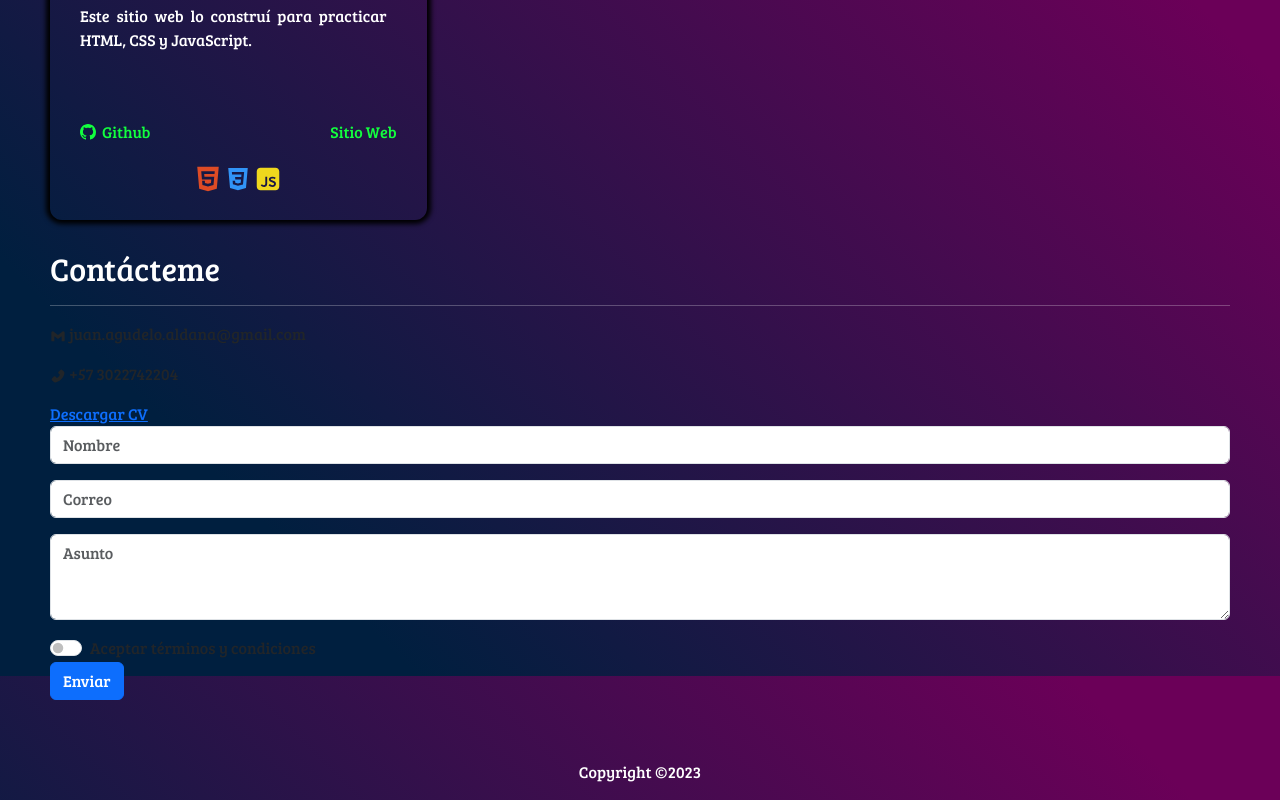
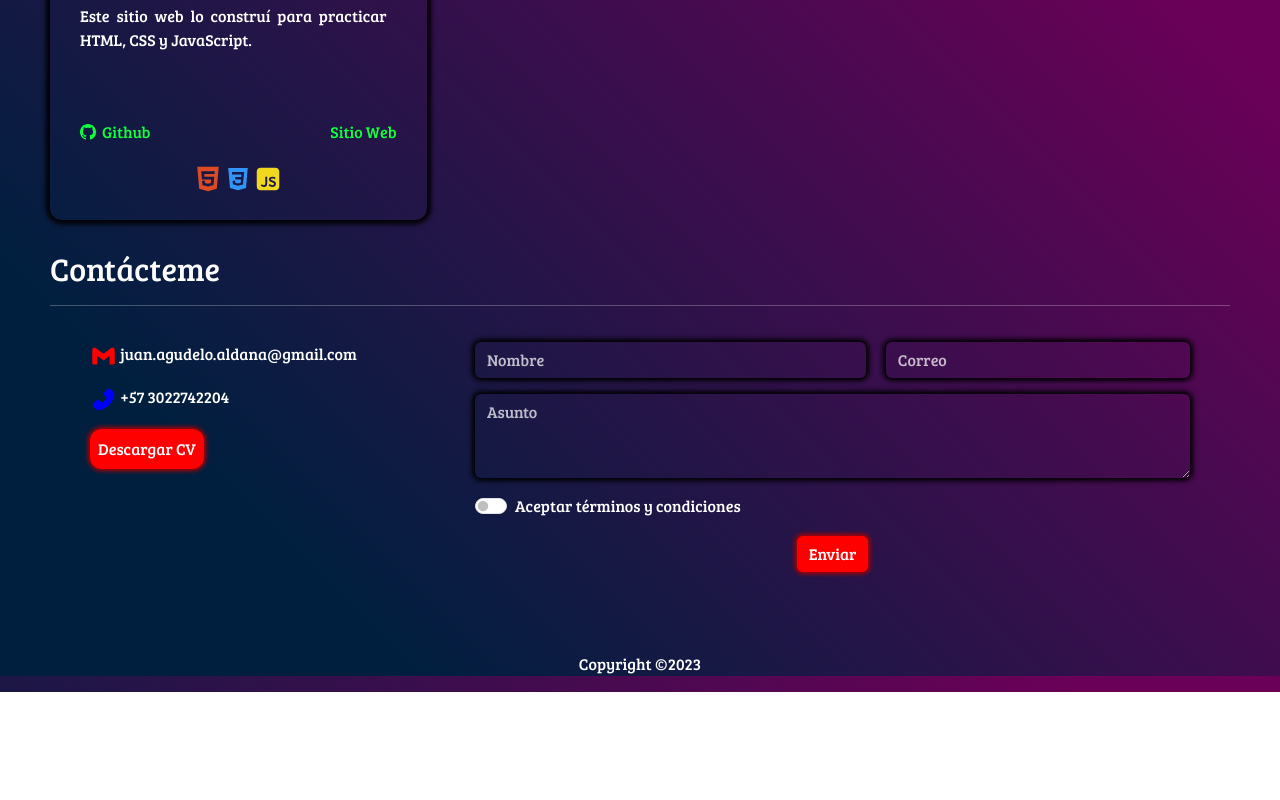
Before and after one commit to Jagudelo1/Mi_Portafolio, a React (Vite) app: page / in a window 1280 px wide. Shown: the part 924-1724 px from the top of the page. After the commit the page ends 1616 px from the top, so only its background shows below. Built offline with nearby package versions, Linux system fonts and the light colour scheme.

Commit message:
Actualización V2.0

```diff
--- a/src/components/ContactApp/ContactApp.jsx
+++ b/src/components/ContactApp/ContactApp.jsx
@@ -6,7 +6,7 @@ import '../../css/ContactApp.css';
 
 export function ContactApp() {
     const [name, setName] = useState('');
-    const [email, setEmail] = useState('');
+    const [from_email, setFrom_Email] = useState('');
     const [message, setMessage] = useState('');
 
     const handleSubmit = (e) => {
@@ -14,7 +14,7 @@ export function ContactApp() {
 
         emailjs.send('service_hyhpiod', 'template_b5w1ile', {
             from_name: name,
-        from_email: email,
+            from_email: from_email, // Utiliza el correo ingresado en el formulario como remitente
             message: message,
         }, 'o7ZvxwY6Lz0WruG7j')
         .then((response) => {
@@ -25,7 +25,7 @@ export function ContactApp() {
 
         // Limpiar el formulario
         setName('');
-        setEmail('');
+        setFrom_Email('');
         setMessage('');
     };
 
@@ -33,21 +33,21 @@ export function ContactApp() {
         <>
             <div className="ContactForm">
                 <Form className="Formulario">
-                    <Form.Group className="mb-3">
+                    <Form.Group className="mb-3 Nombre">
                         <Form.Control
                         type="text"
                         placeholder="Nombre"
                         value={name}
                         onChange={(e) => setName(e.target.value)} />
                     </Form.Group>
-                    <Form.Group className="mb-3">
+                    <Form.Group className="mb-3 Correo">
                         <Form.Control
                         type="text"
                         placeholder="Correo"
-                        value={email}
-                        onChange={(e) => setEmail(e.target.value)}/>
+                        value={from_email}
+                        onChange={(e) => setFrom_Email(e.target.value)}/>
                     </Form.Group>
-                    <Form.Group className="mb-3">
+                    <Form.Group className="mb-3 textarea">
                         <Form.Control
                         as="textarea"
                         rows={3}
@@ -55,12 +55,20 @@ export function ContactApp() {
                         value={message}
                         onChange={(e) => setMessage(e.target.value)}/>
                     </Form.Group>
+                    <Form.Group className="mb-3">
                         <Form.Check
+                            className="swicht"
                             type="switch"
                             id="custom-switch"
                             label="Aceptar términos y condiciones"
                         />
-                    <Button type="submit" onClick={handleSubmit}>Enviar</Button>
+                    </Form.Group>
+                    <Button
+                        className="ButtonSub"
+                        type="submit"
+                        onClick={handleSubmit}>
+                        Enviar
+                    </Button>
                 </Form>
             </div>
         </>
--- a/src/components/HomeApp.jsx
+++ b/src/components/HomeApp.jsx
@@ -236,16 +236,20 @@ export const HomeApp = () => {
                             </div>
                         </div>
                         <div id="Contácteme" className="section3">
+                            <h2>Contácteme<hr /></h2>
+                            <div className="ContainerInformation">
                                 <div className="InfoContact">
-                                <h2>Contácteme<hr /></h2>
-                                <p><BiLogoGmail/> juan.agudelo.aldana@gmail.com</p>
-                                <p><AiFillPhone/> +57 3022742204</p>
+                                    <p><BiLogoGmail size={27} color="red" title="Gmail"/> juan.agudelo.aldana@gmail.com</p>
+                                    <p><AiFillPhone size={27} color="blue"/> +57 3022742204</p>
+                                    <button className="Button">
                                         <a href="../assets/Currículum.pdf" download="Currículum.pdf">
                                             Descargar CV
                                         </a>
+                                    </button>
                                 </div>
-                            <div>
+                                <div className="ContactApp">
                                     <ContactApp/>
+                                </div>
                             </div>
                         </div>
                         <ScrollUp/>
--- a/src/css/ContactApp.css
+++ b/src/css/ContactApp.css
@@ -0,0 +1,59 @@
+.Formulario{
+    display: grid;
+    grid-template-columns: auto auto;
+    column-gap: 20px;
+}
+
+.Formulario .form-control{
+    outline: 0 !important;
+    border: 0 !important;
+    background-color: transparent !important;
+    color: #fff !important;
+    box-shadow: 0 0 5px 3px #000 !important;
+    transition: all .3s ease-in-out !important;
+}
+
+.Formulario .form-control:focus{
+    box-shadow: 0 0 5px 1px #000 !important;
+}
+
+.Formulario .form-control::placeholder{
+    color: #ffffffb7 !important;
+}
+
+.Formulario .textarea, .swicht, .ButtonSub{
+    grid-column: 1 / 3;
+}
+
+.form-switch .form-check-input{
+    box-shadow: none !important;
+}
+
+.swicht{
+    color: #fff;
+}
+
+.Formulario .ButtonSub{
+    display: block;
+    margin: 0 auto;
+    border: 0 !important;
+    background-color: red !important;
+    box-shadow: 0 0 4px 2px rgb(174, 1, 1) !important;
+    transition: all .5s ease-in-out !important;
+}
+
+.Formulario .ButtonSub:hover{
+    box-shadow: 0 0 2px 1px #000 !important;
+}
+
+@media (max-width: 980px){
+    .Formulario{
+        grid-template-columns: auto !important;
+    }
+}
+
+@media (max-width: 690px){
+    .Formulario, .Nombre, .Correo, .textarea{
+        grid-column: 1 / 3 !important;
+    }
+}
--- a/src/index.css
+++ b/src/index.css
@@ -219,3 +219,40 @@ body::-webkit-scrollbar-thumb {
 }
 
 /* ---------------> Estilos para el contenido de "Contactame" section2 <--------------- */
+.ContainerInformation{
+  display: grid;
+  grid-template-columns: 35% 65%;
+  padding: 20px 40px;
+}
+
+@media (max-width: 980px){
+  .ContainerInformation{
+    grid-template-columns: auto;
+  }
+
+  .ContactApp{
+    margin-top: 30px;
+  }
+}
+
+.InfoContact{
+  color: #fff;
+}
+
+.InfoContact button{
+  border: 0;
+  padding: 8px;
+  background-color: red;
+  border-radius: 12px;
+  box-shadow: 0 0 4px 2px rgb(174, 1, 1);
+  transition: all .5s ease-in-out;
+}
+
+.InfoContact button:hover{
+  box-shadow: 0 0 2px 1px #000;
+}
+
+.InfoContact a{
+  text-decoration: none;
+  color: #fff;
+}
```
Lines whose indentation alone changed are shown as unchanged.
